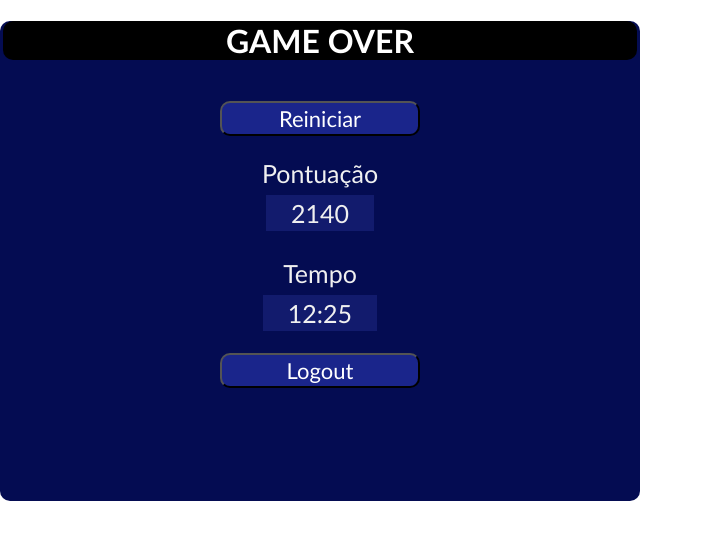
After one commit to Abayomi-Silva/Projeto-SI401, a PHP site: page /game_over.html in a window 1280 px wide. The commit adds this page. Shown: the top 540 px of the page, without its empty margins (0-703 px from the left). Run offline with PHP 8.4, Linux system fonts and the light colour scheme.

Commit message:
Entrega 01

```diff
--- /dev/null
+++ b/game_over.html
@@ -0,0 +1,34 @@
+<!DOCTYPE html>
+<html lang="pt">
+<head>
+    <meta charset="UTF-8">
+    <meta name="viewport" content="width=device-width, initial-scale=1.0">
+    <link rel="stylesheet" href="./styles/layout.css">
+    <link rel="stylesheet" href="./styles/style.css">
+    <link rel="stylesheet" href="./styles/pop_up.css">
+    <link rel="icon" href="images/logo.ico">
+
+    <title>Tetris</title>
+</head>
+<body>
+
+    <div class="pop-up">
+        <div class="menu">
+            <h1>GAME OVER</h1>
+        </div>
+
+        <div class="botao">
+            <button class="btn">Reiniciar</button>
+            <div class="info">
+                <p>Pontuação</p>
+                <label class="lbl">2140</label>
+            </div>
+            <div class="info">
+                <p>Tempo</p>
+                <label class="lbl">12:25</label>
+            </div>
+            <a href="login.html"><button class="btn">Logout</button></a>
+        </div>
+    </div>
+</body>
+</html>
--- a/styles/layout.css
+++ b/styles/layout.css
@@ -3,7 +3,6 @@ body, html {
     margin: 0;
     padding: 0;
 }
-
 /* Estilo para o fundo */
 .background {
     position: fixed;
@@ -16,7 +15,6 @@ body, html {
     opacity: 0.4;
     z-index: -1; /* Imagem ao fundo */
 }
-
 /* Estilos gerais para o conteúdo */
 .container {
     min-width: 280px;
@@ -30,8 +28,8 @@ body, html {
     width: 100%;
     text-align: center;
     color: white;
+
 }
-
 /* Estilo do formulario */
 form {
     display: flex;
@@ -39,11 +37,11 @@ form {
     align-items: center;
     margin-bottom: 10px;
 }
-
 /* Padronizando os botões */
 .botao{
     place-items: center;
     color: #1A258B;
+    padding: 4px;
 }
 .btn{
     width: 200px;
@@ -56,7 +54,6 @@ form {
     margin: 15px 1px 2px;
     text-decoration: none;
     font-family: 'Trebuchet MS', 'Lucida Sans Unicode', 'Lucida Grande', 'Lucida Sans', Arial, sans-serif;
-
 }
 .btn:hover{
     cursor: grab;
--- /dev/null
+++ b/styles/pop_up.css
@@ -0,0 +1,41 @@
+.menu {
+    background-color: #000000;
+    color: white;
+    border-radius: 10px;
+    margin: 10px 3px 3px;
+}
+
+body .pop-up{
+    width: 50vw;
+    height:60vh;
+    font-family: 'Trebuchet MS', 'Lucida Sans Unicode', 'Lucida Grande', 'Lucida Sans', Arial, sans-serif;
+}
+.pop-up{
+    background-color: #040C52;
+    width: 55%;
+    height: 25%;
+    border-radius: 10px;
+    text-align: center;
+}
+
+.info,p{
+    font-size: 25px;
+    text-align: center;
+    color: #f0f0f0;
+    align-items: center;
+    align-content: center;
+
+    padding: 10px;
+}
+.label{
+    align-content: center;
+    border: 1px solid;
+    margin: 10px;
+    border-radius: 10px;
+    width: 30%;
+
+}
+.lbl{
+    padding: 3px 25px;
+    background-color: #121B6D;
+}
--- a/styles/style.css
+++ b/styles/style.css
@@ -9,7 +9,7 @@
 
 .input-form{
     width: 380px;
-    height: 18px;
+    height: 16px;
     align-content: center;
     padding: 5px 10px 5px 10px;
     text-align: center;
@@ -19,8 +19,8 @@
     font-family: 'Trebuchet MS', 'Lucida Sans Unicode', 'Lucida Grande', 'Lucida Sans', Arial, sans-serif;
 }
 #logoMenor {
-    width: 40vw ;
-    height: 25vh;
+    width: 36vw ;
+    height: 22vh;
     border-radius: 10px;
     text-align: center;
 }
@@ -34,3 +34,8 @@ input[disabled] {
 .fa-lock{
     color: rgb(255, 0, 0);
 }
+p {
+    margin: 0;
+    padding: 0;
+    text-align: right;
+  }
```
Also changed, not shown: editar_perfil.html (+5 -5 lines).
